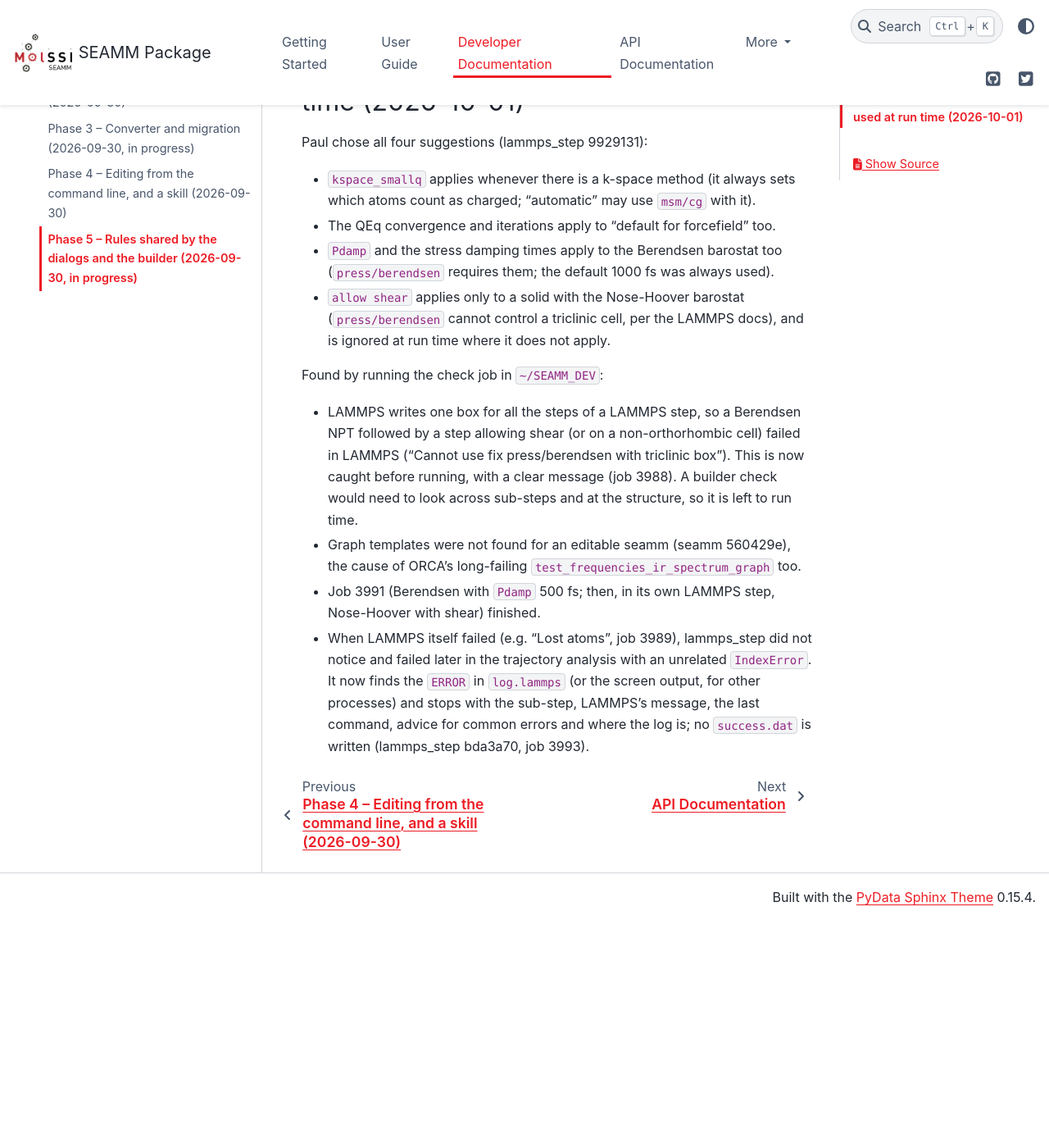
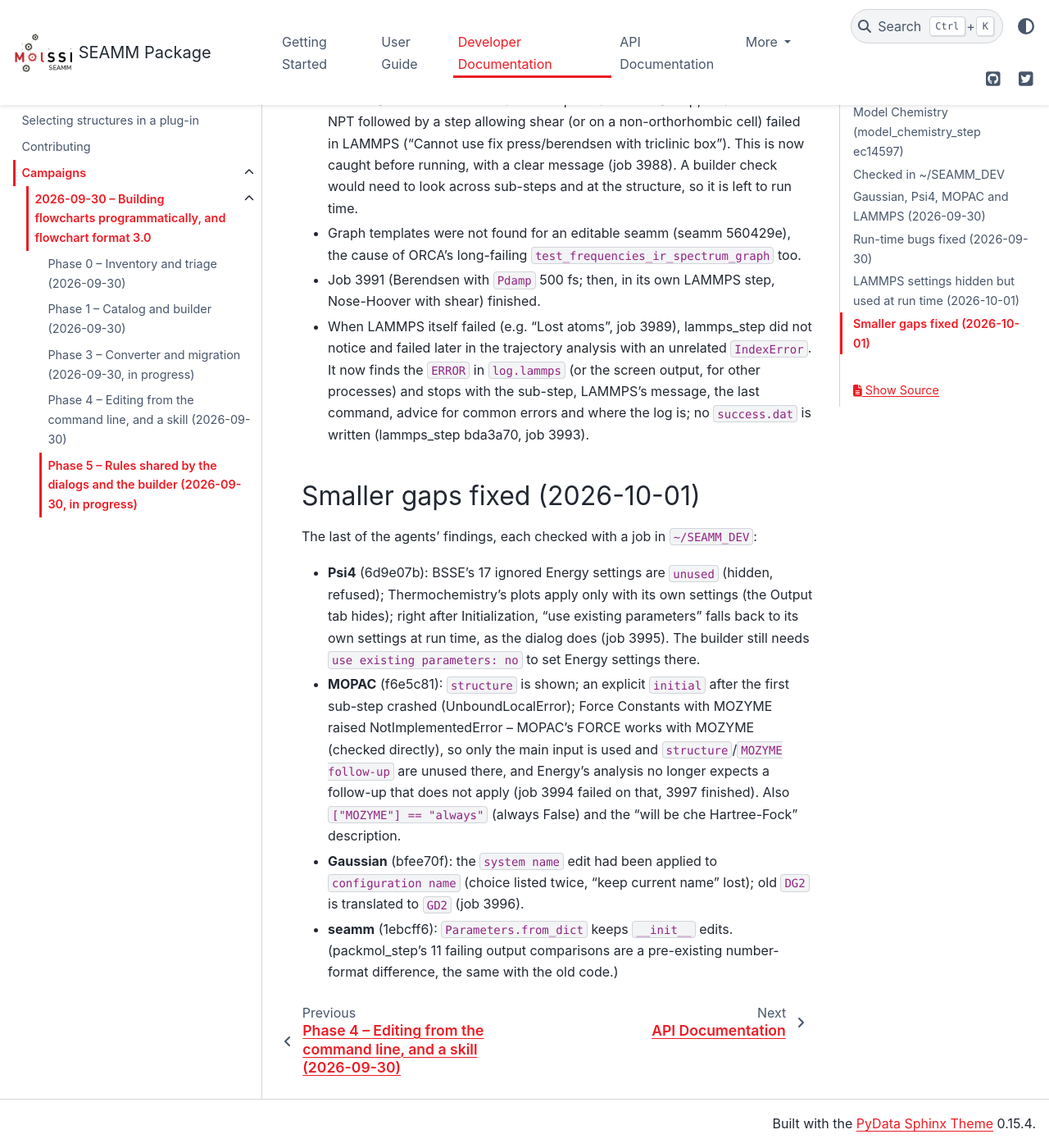
Before and after one commit to molssi-seamm/seamm, a Sphinx documentation site: the page built from docs/developer_guide/campaigns/2026-09-30/NOTES_phase5.rst, in a window 1280 px wide and 1400 px high, scrolled down 5083 px. Shown: the whole window at 82% size. Built offline with Sphinx 7.4.7 and the PyData theme 0.15.4, drawn with Linux system fonts in a browser that asks for light colours; pages that are not in the unit, such as notebooks, are missing from menus; before the commit the page ends 6207 px from its top, so only the background shows below that; some of the changed text lies outside the part shown.

Commit message:
Campaign notes: item 3 gaps fixed
Co-Authored-By: Claude Opus 5.5 <noreply@anthropic.com>

```diff
--- a/docs/developer_guide/campaigns/2026-09-30/NOTES_phase5.rst
+++ b/docs/developer_guide/campaigns/2026-09-30/NOTES_phase5.rst
@@ -143,18 +143,6 @@ Testing flowcharts show only old problems (8 with ORCA's renamed BSSE parameter
 ``fragment A atoms``, one stale ``CCSD(T)-F12D``; both since fixed); MOPAC job 3986 (PM7, COSMO
 water, built from a spec) ran.
 
-Decisions for Paul (found by the agents, not changed)
------------------------------------------------------
-
-- **Psi4**: BSSE shows Energy settings ``bsse.py`` ignores (could be ``unused``);
-  Thermochemistry shows plot settings that have no effect with "use existing
-  parameters"; "Thermochemistry right after Initialization" depends on position, so
-  the builder cannot check it.
-- **MOPAC**: ``structure`` is never shown though used at run time; Force Constants
-  fails at run time if MOZYME gives more than one input (a ``problems()`` candidate).
-- **Gaussian**: ``configuration name`` edits in ``__init__`` are still lost by
-  ``from_dict``; a stored ``DG2`` dispersion (never offered) is now refused.
-
 Run-time bugs fixed (2026-09-30)
 --------------------------------
 
@@ -212,3 +200,27 @@ Found by running the check job in ``~/SEAMM_DEV``:
   stops with the sub-step, LAMMPS's message, the last command, advice for common
   errors and where the log is; no ``success.dat`` is written (lammps_step bda3a70,
   job 3993).
+
+Smaller gaps fixed (2026-10-01)
+-------------------------------
+
+The last of the agents' findings, each checked with a job in ``~/SEAMM_DEV``:
+
+- **Psi4** (6d9e07b): BSSE's 17 ignored Energy settings are ``unused`` (hidden,
+  refused); Thermochemistry's plots apply only with its own settings (the Output tab
+  hides); right after Initialization, "use existing parameters" falls back to its own
+  settings at run time, as the dialog does (job 3995). The builder still needs
+  ``use existing parameters: no`` to set Energy settings there.
+- **MOPAC** (f6e5c81): ``structure`` is shown; an explicit ``initial`` after the first
+  sub-step crashed (UnboundLocalError); Force Constants with MOZYME raised
+  NotImplementedError -- MOPAC's FORCE works with MOZYME (checked directly), so only
+  the main input is used and ``structure``/``MOZYME follow-up`` are unused there, and
+  Energy's analysis no longer expects a follow-up that does not apply (job 3994 failed
+  on that, 3997 finished). Also ``["MOZYME"] == "always"`` (always False) and the
+  "will be che Hartree-Fock" description.
+- **Gaussian** (bfee70f): the ``system name`` edit had been applied to
+  ``configuration name`` (choice listed twice, "keep current name" lost); old ``DG2``
+  is translated to ``GD2`` (job 3996).
+- **seamm** (1ebcff6): ``Parameters.from_dict`` keeps ``__init__`` edits.
+  (packmol_step's 11 failing output comparisons are a pre-existing number-format
+  difference, the same with the old code.)
```
